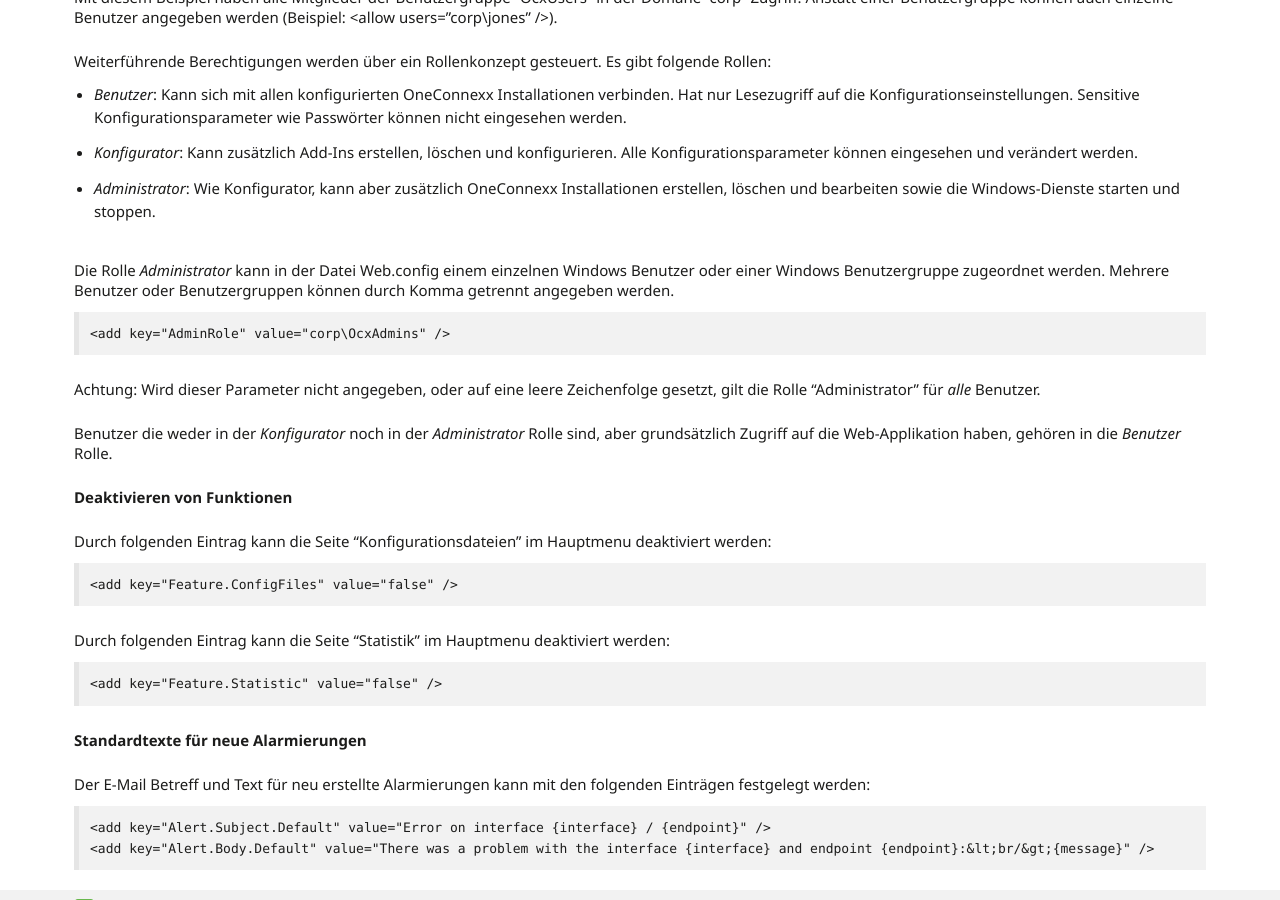
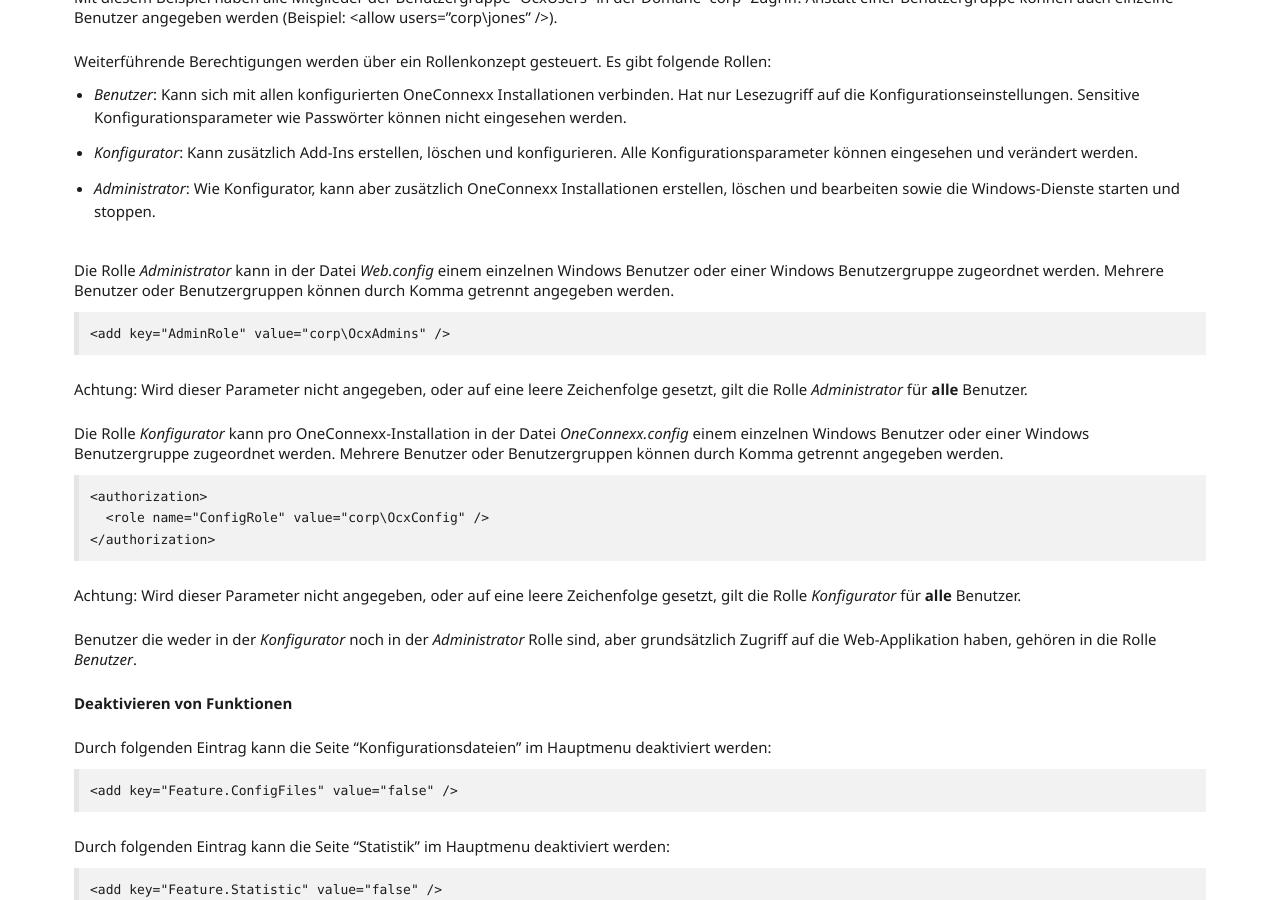
Before and after one commit to primesoft-group/oneconnexx-docs, a Jekyll site: the page built from _pages/setup/de/web.md, in a window 1280 px wide and 900 px high, scrolled down 3651 px. Built offline with Jekyll 4.4.1, drawn with Linux system fonts in a browser that asks for light colours; nearby versions of some CDN libraries; some web fonts are replaced.

Commit message:
Update web.md

````diff
--- a/_pages/setup/de/web.md
+++ b/_pages/setup/de/web.md
@@ -148,15 +148,25 @@
 * *Konfigurator*: Kann zusätzlich Add-Ins erstellen, löschen und konfigurieren. Alle Konfigurationsparameter können eingesehen und verändert werden.
 * *Administrator*: Wie Konfigurator, kann aber zusätzlich OneConnexx Installationen erstellen, löschen und bearbeiten sowie die Windows-Dienste starten und stoppen.
 
-Die Rolle *Administrator* kann in der Datei Web.config einem einzelnen Windows Benutzer oder einer Windows Benutzergruppe zugeordnet werden. Mehrere Benutzer oder Benutzergruppen können durch Komma getrennt angegeben werden.
+Die Rolle *Administrator* kann in der Datei *Web.config* einem einzelnen Windows Benutzer oder einer Windows Benutzergruppe zugeordnet werden. Mehrere Benutzer oder Benutzergruppen können durch Komma getrennt angegeben werden.
 
 ```
 <add key="AdminRole" value="corp\OcxAdmins" />
 ```
 
-Achtung: Wird dieser Parameter nicht angegeben, oder auf eine leere Zeichenfolge gesetzt, gilt die Rolle "Administrator" für _alle_ Benutzer.
+Achtung: Wird dieser Parameter nicht angegeben, oder auf eine leere Zeichenfolge gesetzt, gilt die Rolle *Administrator* für **alle** Benutzer.
 
-Benutzer die weder in der *Konfigurator* noch in der *Administrator* Rolle sind, aber grundsätzlich Zugriff auf die Web-Applikation haben, gehören in die *Benutzer* Rolle.
+Die Rolle *Konfigurator* kann pro OneConnexx-Installation in der Datei *OneConnexx.config* einem einzelnen Windows Benutzer oder einer Windows Benutzergruppe zugeordnet werden. Mehrere Benutzer oder Benutzergruppen können durch Komma getrennt angegeben werden.
+
+```
+<authorization>
+  <role name="ConfigRole" value="corp\OcxConfig" />
+</authorization>
+```
+
+Achtung: Wird dieser Parameter nicht angegeben, oder auf eine leere Zeichenfolge gesetzt, gilt die Rolle *Konfigurator* für **alle** Benutzer.
+
+Benutzer die weder in der *Konfigurator* noch in der *Administrator* Rolle sind, aber grundsätzlich Zugriff auf die Web-Applikation haben, gehören in die Rolle *Benutzer*.
 
 __Deaktivieren von Funktionen__
 
````
